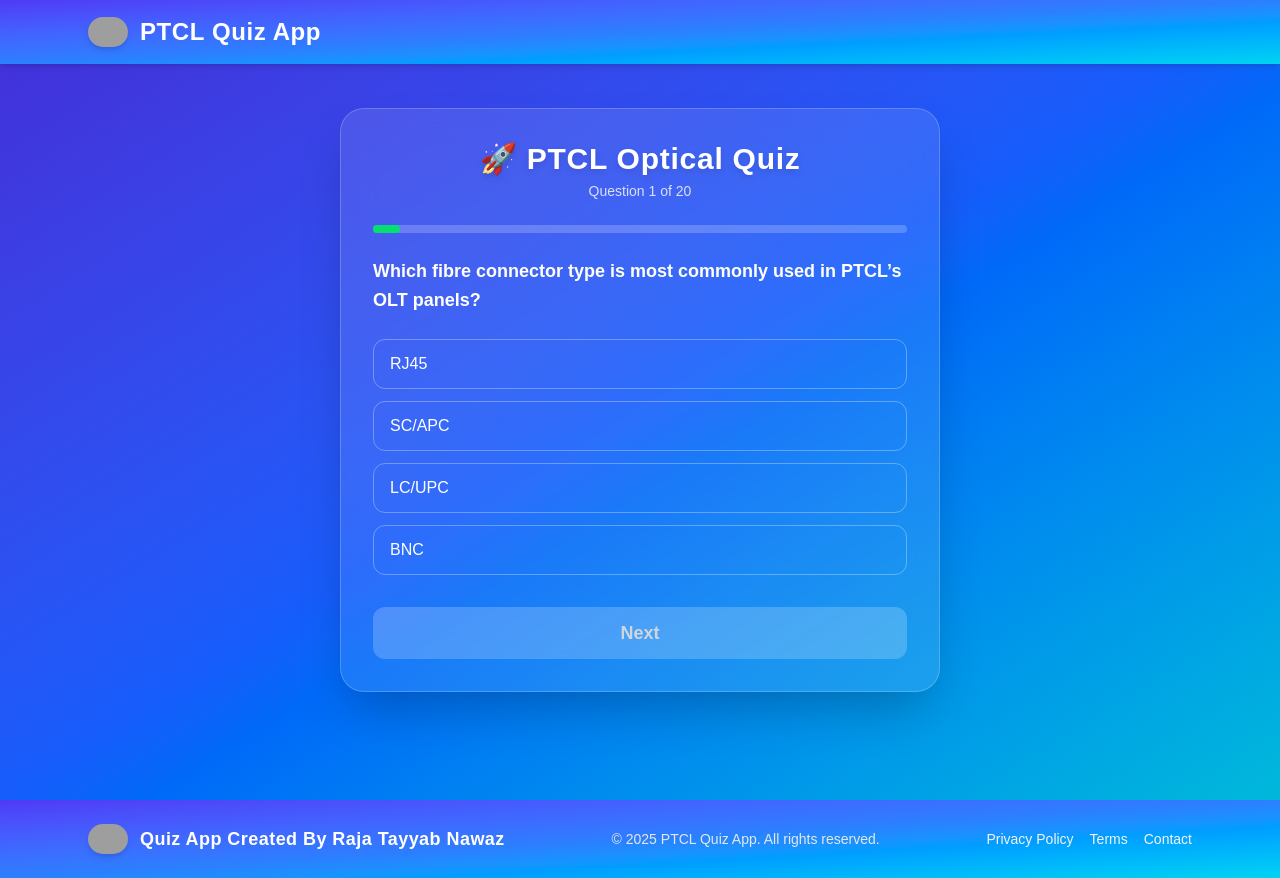
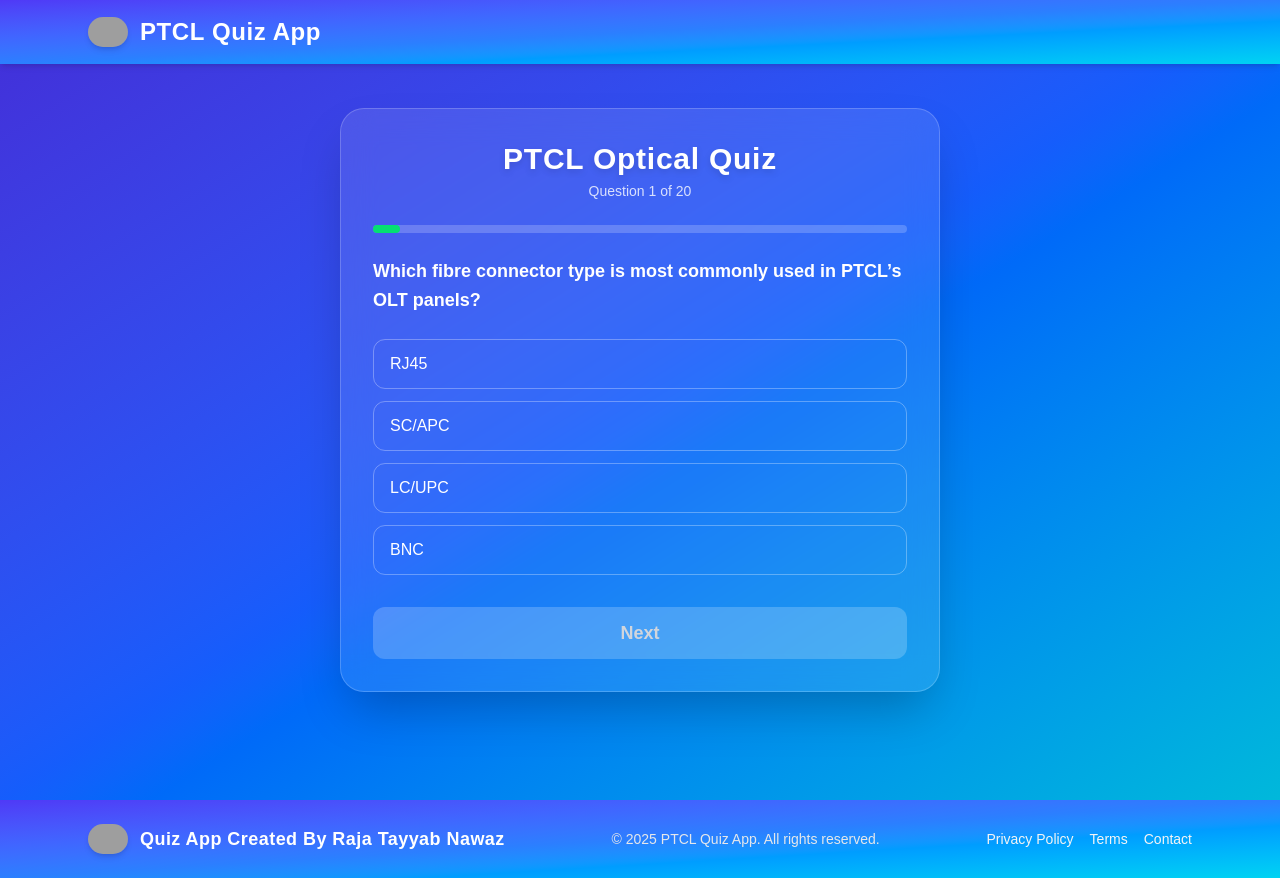
Before and after one commit to rajatayyabnawaz/ptclquizapp, a Next.js app: page / in a window 1280 px wide. Built offline with nearby package versions, Linux system fonts and the light colour scheme; grey boxes are pictures that could not be loaded.

Commit message:
Update page.js

```diff
--- a/app/page.js
+++ b/app/page.js
@@ -73,7 +73,7 @@
             {/* Header */}
             <div className="mb-6 text-center">
               <h1 className="text-3xl font-extrabold tracking-wide drop-shadow-md">
-                🚀 PTCL Optical Quiz
+                 PTCL Optical Quiz
               </h1>
               <p className="text-sm opacity-80 mt-1">
                 Question {currentIndex + 1} of {questions.length}
```
